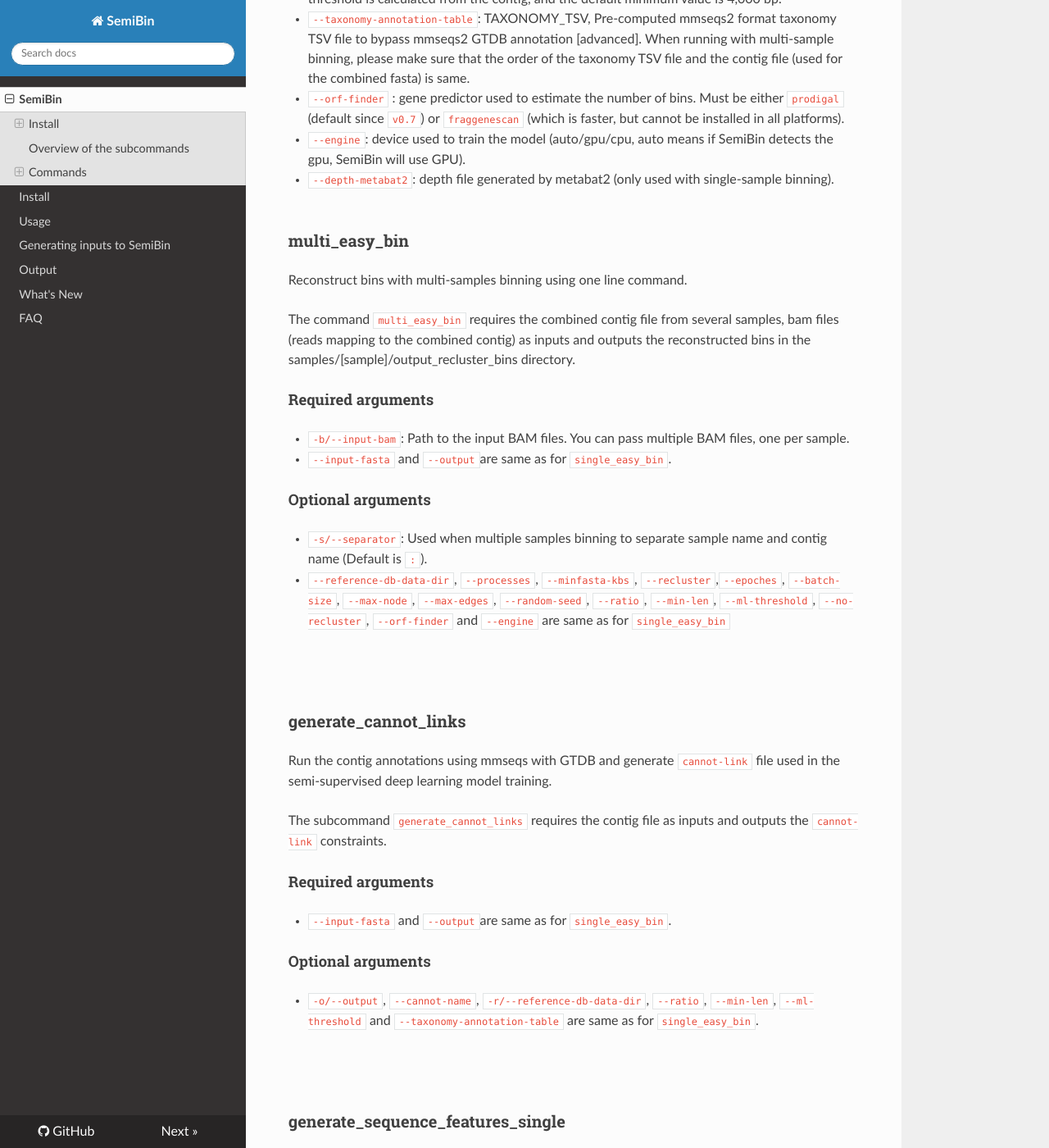
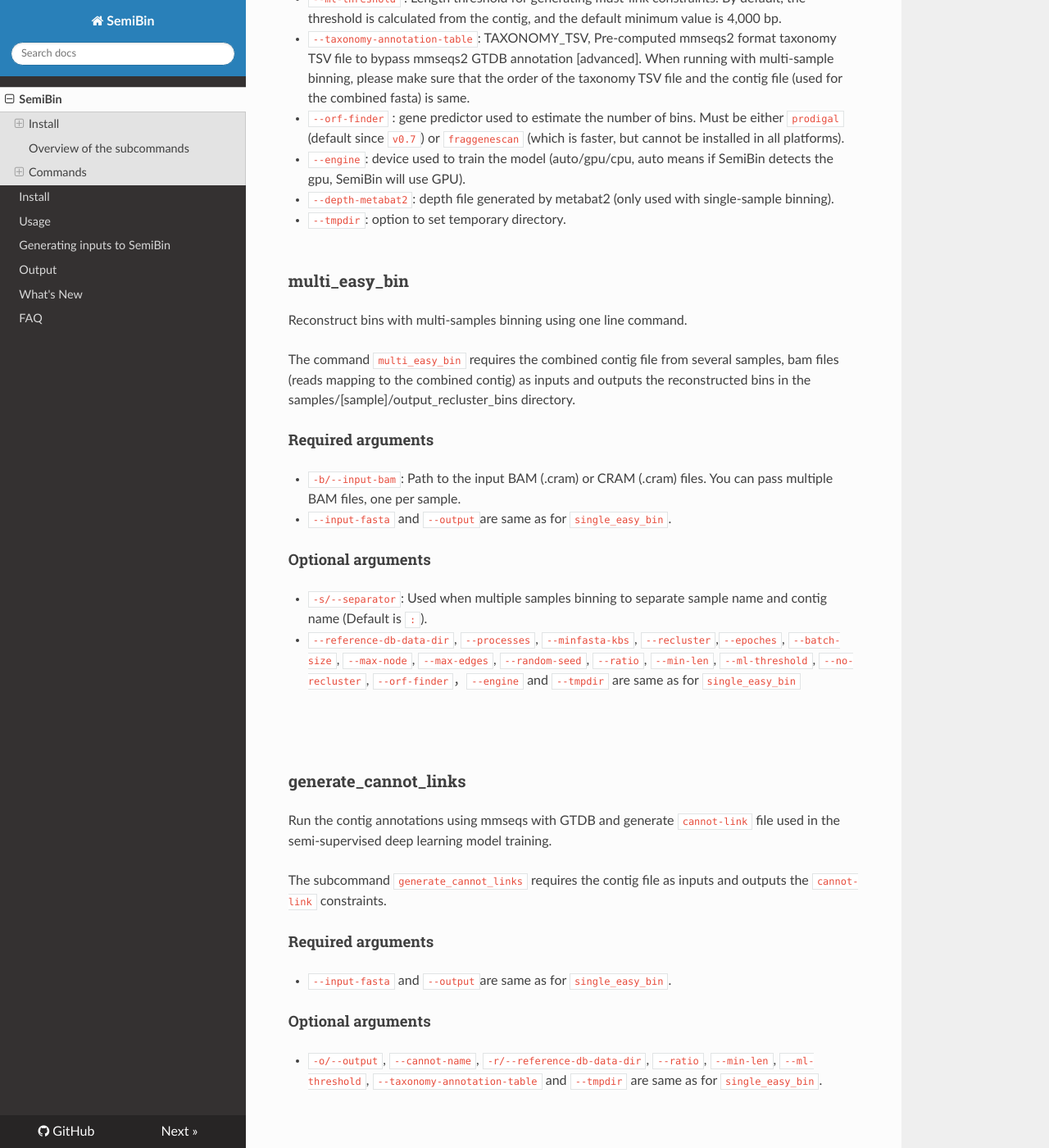
Before and after one commit to BigDataBiology/SemiBin, an MkDocs documentation site: the page built from docs/index.md, in a window 1280 px wide and 1400 px high, scrolled down 2874 px. Shown: the whole window at 82% size. Built offline with MkDocs 1.6.1, drawn with Linux system fonts in a browser that asks for light colours; nearby versions of some CDN libraries; some of the changed text lies outside the part shown.

Commit message:
Update docs

```diff
--- a/docs/index.md
+++ b/docs/index.md
@@ -68,7 +68,7 @@ The command `single_easy_bin` requires the contig file (assembly from reads), ba
 #### Required arguments
 
 * `-i/--input-fasta` : Path to the input contig fasta file (gzip and bzip2 compression are accepted).
-* `-b/--input-bam`: Path to the input BAM files. You can pass multiple BAM files, one per sample.
+* `-b/--input-bam`: Path to the input BAM(.bam)  or CRAM(.cram) files . You can pass multiple BAM files, one per sample.
 * `-o/--output`: Output directory (will be created if non-existent).
 
 #### Optional arguments
@@ -92,7 +92,8 @@ The command `single_easy_bin` requires the contig file (assembly from reads), ba
 * `--orf-finder` : gene predictor used to estimate the number of bins. Must be either `prodigal` (default since `v0.7`) or `fraggenescan` (which is faster, but cannot be installed in all platforms).
 * `--engine`: device used to train the model (auto/gpu/cpu, auto means if SemiBin detects the gpu, SemiBin will use GPU).
 * `--depth-metabat2`: depth file generated by metabat2 (only used with single-sample binning).
- <br/><br/>
+* `--tmpdir`: option to set temporary directory.
+<br/><br/>
 
 ### multi_easy_bin
 
@@ -102,14 +103,14 @@ The command `multi_easy_bin` requires the combined contig file from several samp
 
 #### Required arguments
 
-* `-b/--input-bam`: Path to the input BAM files. You can pass multiple BAM files, one per sample.
+* `-b/--input-bam`: Path to the input BAM (.cram) or CRAM (.cram) files. You can pass multiple BAM files, one per sample.
 * `--input-fasta` and `--output`are same as for
 `single_easy_bin`.
 
 #### Optional arguments
 
 * `-s/--separator`: Used when multiple samples binning to separate sample name and contig name (Default is `:`).
-* `--reference-db-data-dir`, `--processes`, `--minfasta-kbs`, `--recluster`,`--epoches`, `--batch-size`, `--max-node`, `--max-edges`, `--random-seed`, `--ratio`, `--min-len`, `--ml-threshold`, `--no-recluster`, `--orf-finder` and `--engine` are same as for `single_easy_bin`
+* `--reference-db-data-dir`, `--processes`, `--minfasta-kbs`, `--recluster`,`--epoches`, `--batch-size`, `--max-node`, `--max-edges`, `--random-seed`, `--ratio`, `--min-len`, `--ml-threshold`, `--no-recluster`, `--orf-finder`，`--engine` and `--tmpdir` are same as for `single_easy_bin`
 
  <br/><br/>
 
@@ -125,7 +126,7 @@ The subcommand `generate_cannot_links` requires the contig file as inputs and ou
 
 #### Optional arguments
 
-* `-o/--output`, `--cannot-name`, `-r/--reference-db-data-dir`, `--ratio`, `--min-len`, `--ml-threshold` and `--taxonomy-annotation-table` are same as for `single_easy_bin`.
+* `-o/--output`, `--cannot-name`, `-r/--reference-db-data-dir`, `--ratio`, `--min-len`, `--ml-threshold`, `--taxonomy-annotation-table` and `--tmpdir` are same as for `single_easy_bin`.
 
  <br/><br/>
 
@@ -139,7 +140,7 @@ The subcommand `generate_sequence_features_single` requires the contig file and
 
 #### Optional arguments
 
-* `-p/--processes/-t/--threads`, `--ratio`, `--min-len`, `--ml-threshold` and `--depth-metabat2` are same as for `single_easy_bin`.
+* `-p/--processes/-t/--threads`, `--ratio`, `--min-len`, `--ml-threshold`, `--depth-metabat2`and `--tmpdir` are same as for `single_easy_bin`.
 
  <br/><br/>
 
@@ -154,7 +155,7 @@ The subcommand `generate_sequence_features_multi` requires the combined contig f
 
 #### Optional arguments
 
-* `-p/--processes/-t/--threads`, `--ratio`, `--min-len`and `--ml-threshold` are the same as for `single_easy_bin`.
+* `-p/--processes/-t/--threads`, `--ratio`, `--min-len`, `--ml-threshold` and `--tmpdir` are the same as for `single_easy_bin`.
 * `-s/--separator` are the same as for `multi_easy_bin`.
 
  <br/><br/>
```
Also changed, not shown: README.md (+2 -1 lines), docs/install.md (+1 -1 lines).
